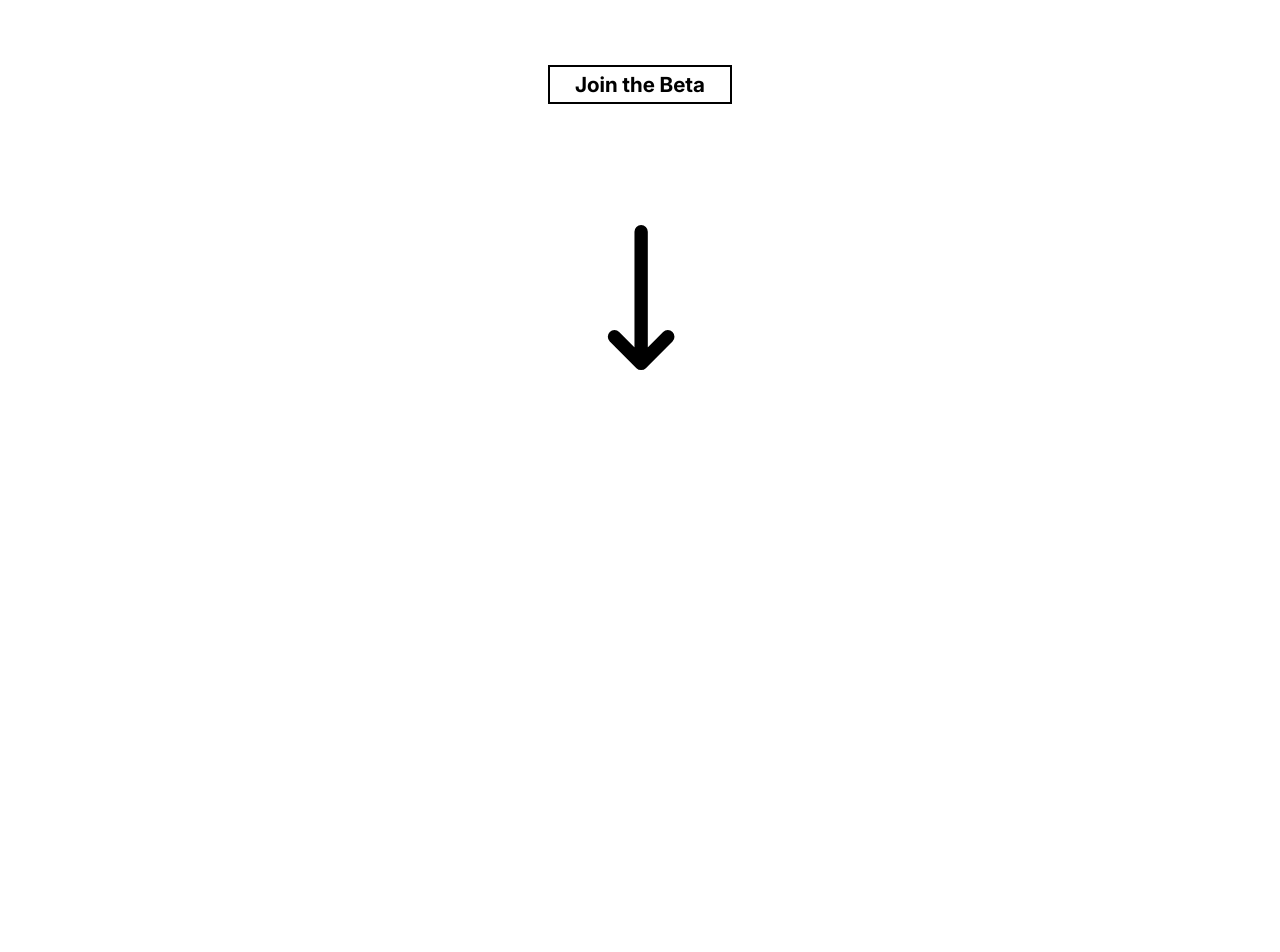
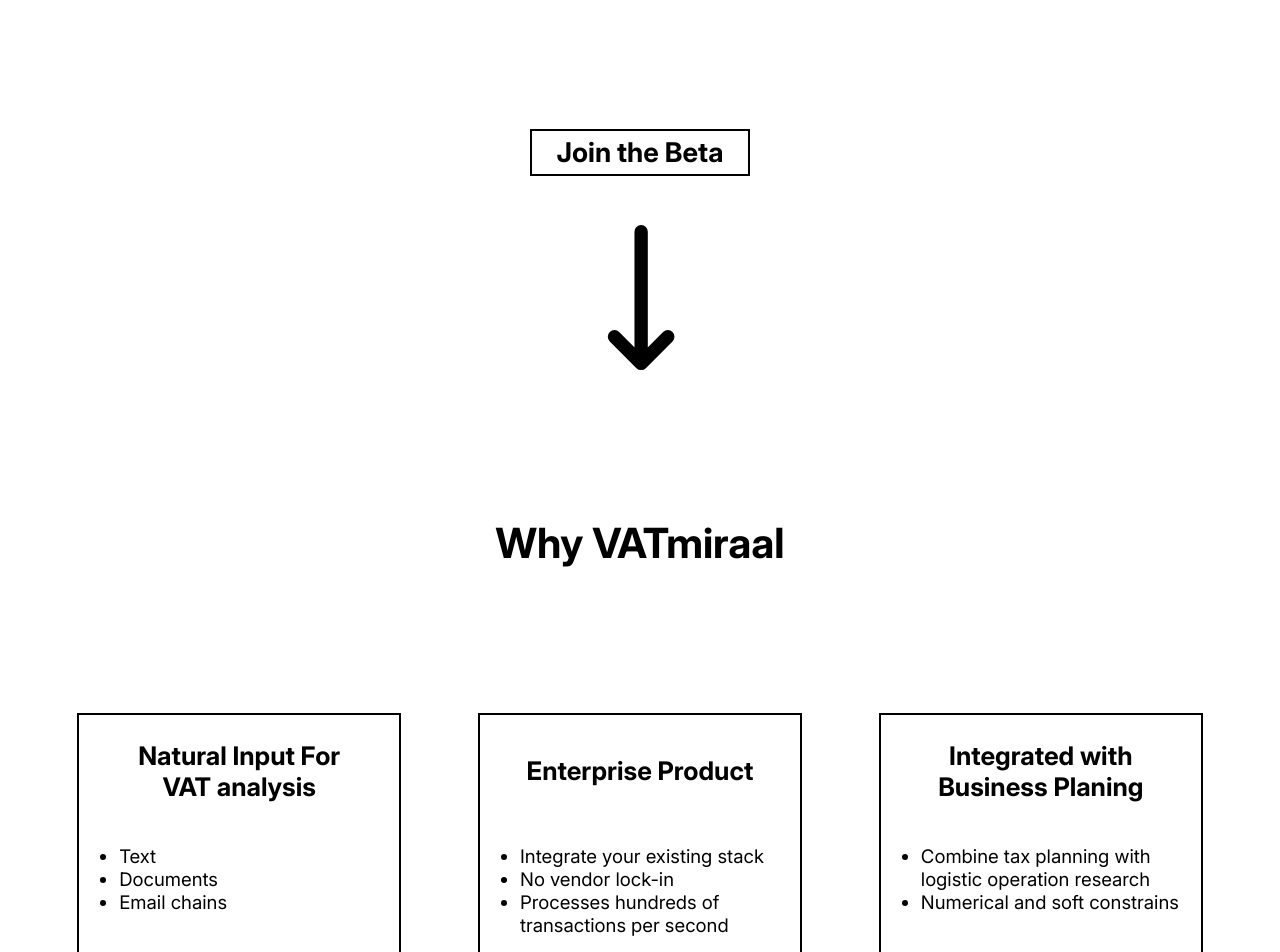
Before and after one commit to VATmiraal/website, a SvelteKit app: page / in a window 1280 px wide. Shown: the part 420-1372 px from the top of the page. Before the commit the page ends 896 px from the top, so only its background shows below. Built offline with nearby package versions, Linux system fonts and the light colour scheme.

Commit message:
Second page created and improvement of the first page.

```diff
--- a/src/routes/+page.svelte
+++ b/src/routes/+page.svelte
@@ -1,66 +1,7 @@
 <script>
-	import { resolve } from '$app/paths';
-	import arrowDown from '$lib/assets/arrow-down.svg';
+    import FirstPage from './FirstPage.svelte';
+    import SecondPage from './SecondPage.svelte';
 </script>
 
-<div id="page-1">
-	<p>
-		VATmiraal is an explainable neuro-symbolic AI tool that provides VAT assistance to accountants
-		and tax professionals, enabling confident decision-making in their work.
-	</p>
-	<a id="join-beta" href={resolve('/join_beta')}> Join the Beta </a>
-	<img id="arrow" src={arrowDown} alt="arrow down" />
-</div>
-
-<style>
-	#join-beta {
-		font-size: 1.3em;
-		border: solid 2.5px;
-
-		padding-right: 25px;
-		padding-left: 25px;
-
-		padding-top: 5px;
-		padding-bottom: 5px;
-
-		color: black;
-		text-decoration: none;
-
-		font-weight: bold;
-	}
-
-	#arrow {
-		--arrow-height: 20vh;
-		margin-top: auto;
-
-		display: block;
-
-		width: auto;
-		height: var(--arrow-height);
-		object-fit: contain;
-
-		position: relative;
-
-		bottom: calc(var(--arrow-height) / 2 + 2%);
-	}
-
-	p {
-		width: 35vw;
-		font-weight: bold;
-		text-align: center;
-		font-size: 1.5em;
-		font-weight: bold;
-	}
-
-	#page-1 {
-		display: flex;
-		flex-direction: column;
-		align-items: center;
-		justify-content: start;
-
-		gap: 17%;
-
-		padding-top: 12vh;
-		height: calc(100vh - var(--header-total-height));
-	}
-</style>
+<FirstPage/>
+<SecondPage/>
--- /dev/null
+++ b/src/routes/ArgumentBox.svelte
@@ -0,0 +1,46 @@
+<script lang="ts">
+    export interface IVatmiraalArg{
+      title:string;
+      args: string[];
+    }
+
+	let { title, args }: IVatmiraalArg = $props();
+</script>
+
+<div>
+	<h1>{title}</h1>
+	<ul>
+		{#each args as arg (arg)}
+			<li>{arg}</li>
+		{/each}
+	</ul>
+</div>
+
+<style>
+    div{
+        display: flex;
+        flex-direction: column;
+        align-items: center;
+
+        border: 2.5px solid;
+        height: 30vh;
+        width: 25vw;
+    }
+
+    ul{
+        align-self: flex-start;
+        font-size: 1.17em;
+    }
+
+    h1{
+        width: 80%;
+        font-weight: bold;
+		text-align: center;
+		font-size: 1.6em;
+		font-weight: bold;
+		min-height: 3em;
+		display: flex;
+		align-items: center;
+		justify-content: center;
+    }
+</style>
--- /dev/null
+++ b/src/routes/FirstPage.svelte
@@ -0,0 +1,131 @@
+<script>
+	import { resolve } from '$app/paths';
+	import arrowDown from '$lib/assets/arrow-down.svg';
+</script>
+
+<div id="page">
+	<p>
+		VATmiraal is an explainable neuro-symbolic AI tool that provides VAT assistance to accountants
+		and tax professionals, enabling confident decision-making in their work.
+	</p>
+	<a id="join-beta" href={resolve('/join_beta')}> Join the Beta </a>
+	<img id="arrow" src={arrowDown} alt="arrow down" />
+</div>
+
+<style>
+	#join-beta {
+		--join-beta-border-width: 2.5px;
+		font-size: 1.7em;
+		border: solid var(--join-beta-border-width);
+
+		padding-right: 25px;
+		padding-left: 25px;
+
+		padding-top: 5px;
+		padding-bottom: 5px;
+
+		color: black;
+		text-decoration: none;
+
+		font-weight: bold;
+
+		animation: shake 1s ease-out;
+		animation-delay: var(--intro-animation-duration);
+	}
+
+	@keyframes shake {
+		0%, 100% {
+			transform: translateX(0);
+		}
+		10% {
+			transform: translateX(-12px);
+		}
+		20% {
+			transform: translateX(12px);
+		}
+		30% {
+			transform: translateX(-10px);
+		}
+		40% {
+			transform: translateX(10px);
+		}
+		50% {
+			transform: translateX(-8px);
+		}
+		60% {
+			transform: translateX(8px);
+		}
+		70% {
+			transform: translateX(-5px);
+		}
+		80% {
+			transform: translateX(5px);
+		}
+		90% {
+			transform: translateX(-2px);
+		}
+	}
+
+	#arrow {
+		--arrow-height: 20vh;
+		margin-top: auto;
+
+		display: block;
+
+		width: auto;
+		height: var(--arrow-height);
+		object-fit: contain;
+
+		position: relative;
+
+		bottom: calc(var(--arrow-height) / 2 + 2%);
+	}
+
+	p {
+		width: 35vw;
+		font-weight: bold;
+		text-align: center;
+		font-size: 1.6em;
+		font-weight: bold;
+		padding: 1em;
+		border-radius: 8px;
+		animation: border-glow var(--intro-animation-duration) ease-out forwards;
+	}
+
+	@keyframes border-glow {
+		0% {
+			box-shadow:
+				0 0 0 4px #002395,
+				0 0 30px rgba(0, 35, 149, 0.6);
+		}
+		33% {
+			box-shadow:
+				0 0 0 4px #10b981,
+				0 0 30px rgba(16, 185, 129, 0.6);
+		}
+		66% {
+			box-shadow:
+				0 0 0 4px #ed2939,
+				0 0 25px rgba(237, 41, 57, 0.5);
+		}
+		100% {
+			box-shadow:
+				0 0 0 0px transparent,
+				0 0 0px transparent;
+		}
+	}
+
+	#page {
+		--intro-animation-duration: 2s;
+
+		display: flex;
+		flex-direction: column;
+		align-items: center;
+		justify-content: start;
+
+		gap: 17%;
+
+		padding-top: 12vh;
+		height: calc(100vh - var(--header-total-height));
+	}
+</style>
--- /dev/null
+++ b/src/routes/SecondPage.svelte
@@ -0,0 +1,62 @@
+<script lang="ts">
+	import type { IVatmiraalArg } from './ArgumentBox.svelte';
+	import ArgumentBox from './ArgumentBox.svelte';
+
+	const naturalInput: IVatmiraalArg = {
+		title: 'Natural Input For VAT analysis',
+		args: ['Text', 'Documents', 'Email chains']
+	};
+
+	const enterpriseProduct: IVatmiraalArg = {
+		title: 'Enterprise Product',
+		args: [
+			'Integrate your existing stack',
+			'No vendor lock-in',
+			'Processes hundreds of transactions per second'
+		]
+	};
+
+	const businessPlaning: IVatmiraalArg = {
+		title: 'Integrated with Business Planing',
+		args: ['Combine tax planning with logistic operation research', 'Numerical and soft constrains']
+	};
+
+	const vatmiraalArgs: IVatmiraalArg[] = [naturalInput, enterpriseProduct, businessPlaning];
+</script>
+
+<div id="page">
+	<p id="why-vatmiraal">Why VATmiraal</p>
+	<div id="arguments">
+		{#each vatmiraalArgs as arg (arg)}
+			<ArgumentBox {...arg} />
+		{/each}
+	</div>
+</div>
+
+<style>
+	#page {
+		height: 100vh;
+
+		display: flex;
+		flex-direction: column;
+		align-items: center;
+		justify-content: start;
+
+		gap: 13vh;
+	}
+
+	#why-vatmiraal {
+		width: 35vw;
+		font-weight: bold;
+		text-align: center;
+		font-size: 2.6em;
+		font-weight: bold;
+	}
+
+	#arguments {
+		display: flex;
+		justify-content: center;
+
+		gap: 6vw;
+	}
+</style>
```
